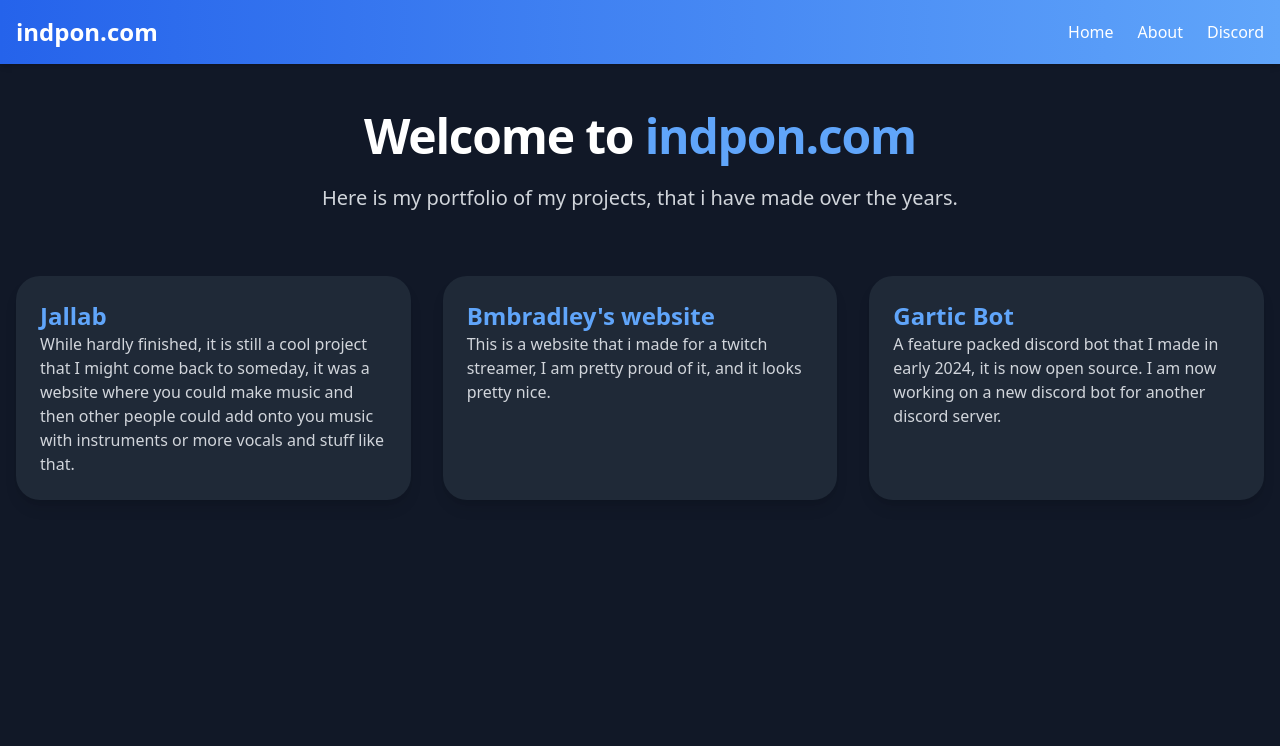
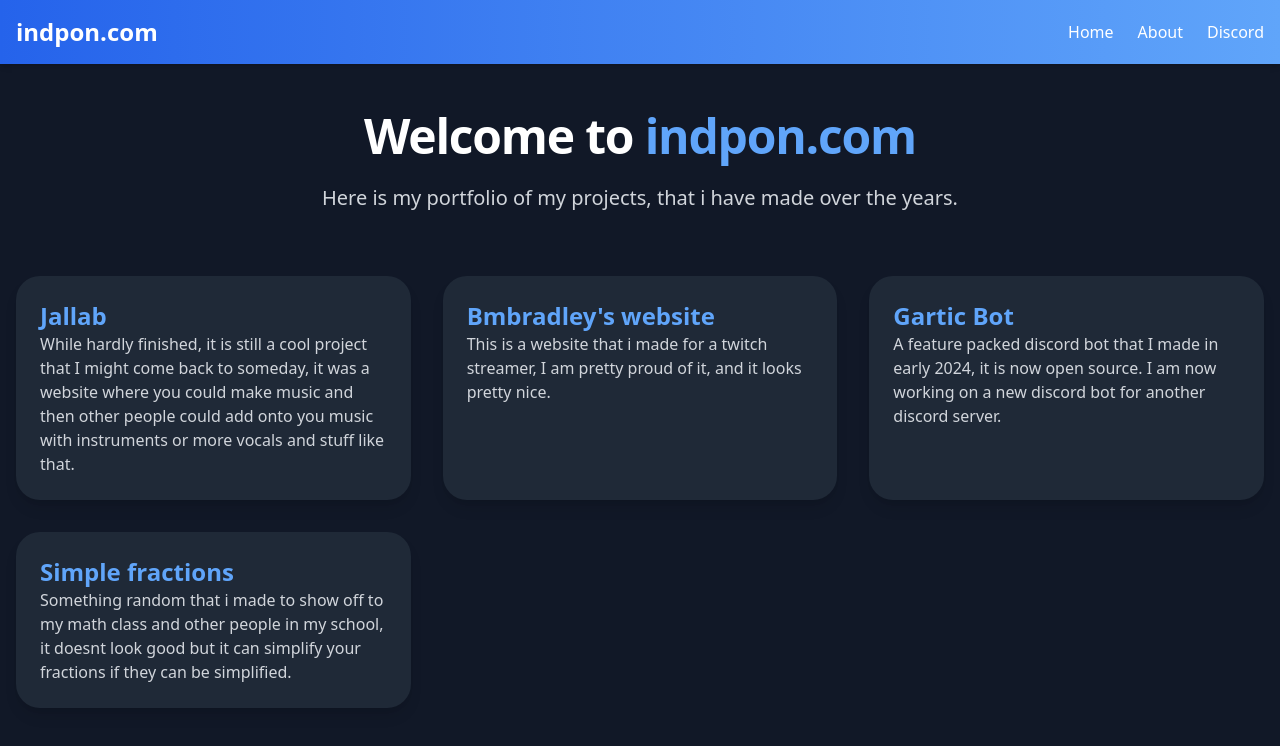
Before and after one commit to indpon/indpon.com, a Next.js app: page / in a window 1280 px wide. Shown: the top 746 px of the page. Built offline with nearby package versions, Linux system fonts and the light colour scheme.

Commit message:
make the website a tiny bit better by adding another project

```diff
--- a/src/app/about/page.tsx
+++ b/src/app/about/page.tsx
@@ -44,10 +44,10 @@ export default function About() {
           >
             <h2 className="text-3xl font-semibold mb-4 text-blue-400">Who I Am</h2>
             <p className="text-gray-300 mb-4">
-              I&aspos;m a developer that has been coding since i was about 10.
+              Im a developer that has been coding since i was about 10.
             </p>
             <p className="text-gray-300">
-              When im not coding, im usually just playing games, usually Roblox, GTA V, and any other games idk. Whem i am coding i primarily utilize the Next.js library.
+              When im not coding, im usually just playing games, usually Roblox, GTA V, and any other games idk. When i am coding i primarily utilize the Next.js library.
             </p>
           </motion.div>
 
--- a/src/app/components/projectcard.tsx
+++ b/src/app/components/projectcard.tsx
@@ -11,7 +11,7 @@ const ProjectCard: React.FC<ProjectCardProps> = ({ title, description, link }) =
     whileHover={{ scale: 1.05 }}
     className="bg-gray-800 p-6 rounded-3xl shadow-lg justify-between h-full"
   >
-    <a href={link} className="text-2xl font-semibold text-blue-400 mb-4">{title}</a>
+    <a target="_blank" href={link} className="text-2xl font-semibold text-blue-400 mb-4">{title}</a>
     <p className="text-gray-300">{description}</p>
   </motion.div>
 )
--- a/src/app/page.tsx
+++ b/src/app/page.tsx
@@ -21,6 +21,11 @@ const projects = [
     description: "A feature packed discord bot that I made in early 2024, it is now open source. I am now working on a new discord bot for another discord server.",
     link: "https://github.com/indpon/Gartic-Bot/blob/main/src/bot.js"
   },
+  {
+    title: "Simple fractions",
+    description: "Something random that i made to show off to my math class and other people in my school, it doesnt look good but it can simplify your fractions if they can be simplified.",
+    link: "https://simplefractions.vercel.app"
+  }
 ]
 
 export default function Home() {
```
